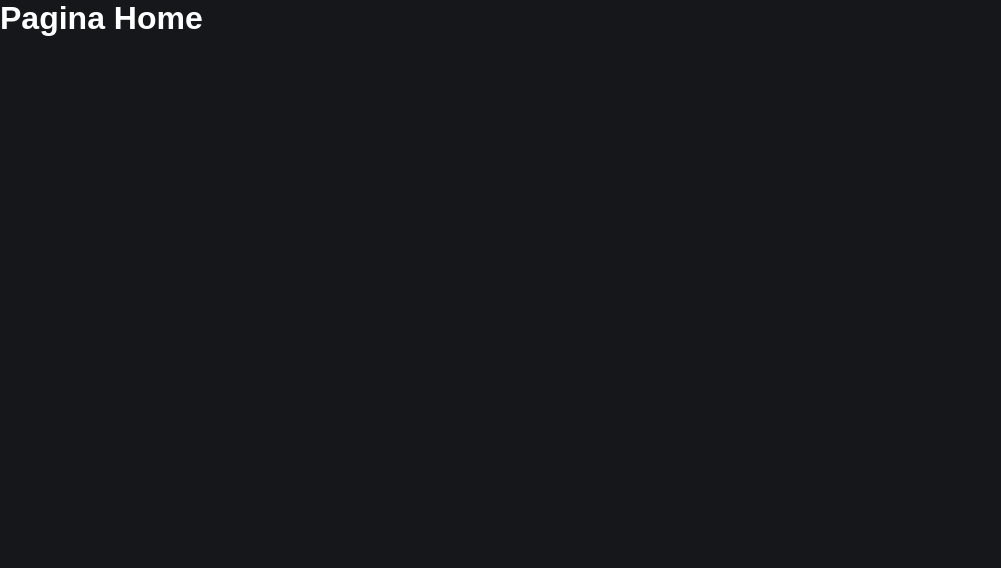
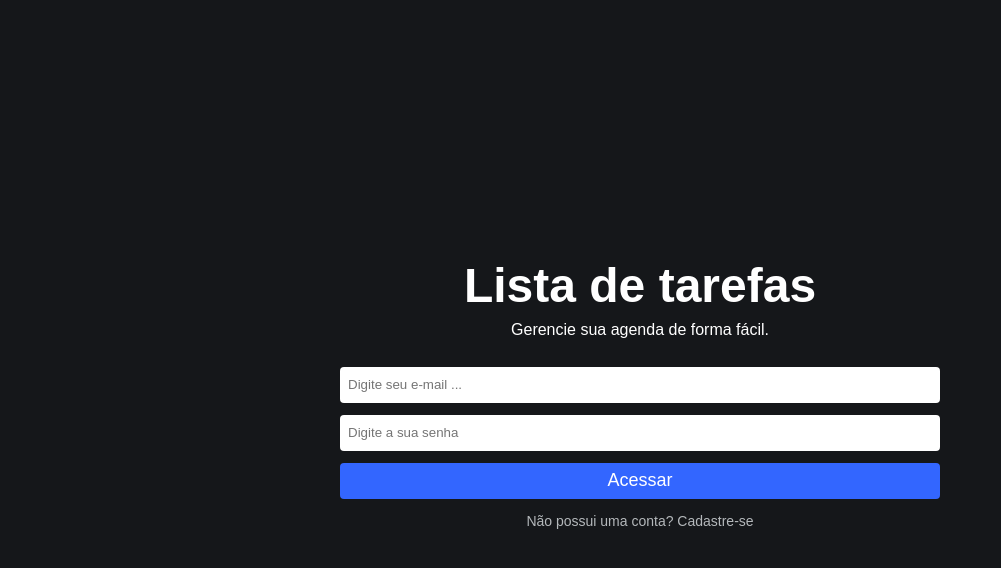
Before and after one commit to Hitiro/listatarefas, a React (Create React App) app: page / in a window 1280 px wide. Shown: the top 568 px of the page, without its empty margins (0-1001 px from the left). Built offline with nearby package versions, Linux system fonts and the light colour scheme.

Commit message:
feat: criando a pagina de registos"

```diff
--- a/src/pages/Home/home.css
+++ b/src/pages/Home/home.css
@@ -0,0 +1,56 @@
+.home-container{
+  display: flex;
+  flex-direction: column;
+  align-items: center;
+  justify-content: center;
+  height: 100vh;
+  width: 100%;
+}
+
+.home-container h1{
+  font-size: 48px;
+  margin-bottom: 8px;
+}
+
+.home-container span{
+  margin-bottom: 28px;
+}
+
+.form{
+  display: flex;
+  flex-direction: column;
+  width: 90%;
+  max-width: 600px;
+}
+
+.form input{
+  border: 0;
+  margin-bottom: 12px;
+  height: 36px;
+  border-radius: 4px;
+  padding: 0 8px;
+}
+
+.form button{
+  height: 36px;
+  border: 0;
+  border-radius: 4px;
+  background-color: #3366FF;
+  color: #FFF;
+  font-size: 18px;
+}
+
+.form textarea{
+  margin-bottom: 12px;
+  border: 0px;
+  height: 90px;
+  resize: none;
+  border-radius: 4px;
+}
+
+.button-link{
+  color: #b4b8bb;
+  text-decoration: none;
+  margin: 14px 0;
+  font-size: 14px;
+}
--- a/src/pages/Home/index.js
+++ b/src/pages/Home/index.js
@@ -1,7 +1,54 @@
+import { useEffect, useState } from 'react';
+import './home.css'
+
+import { Link } from 'react-router-dom'
+
 export default function Home() {
+  const [email, setEmail] = useState('');
+  const [password, setPassword] = useState('');
+
+  function handleLogin(e) {
+    e.preventDefault();
+
+    if (email !== '' && password !== '') {
+
+      alert("Teste");
+    } else {
+      alert("Preencha todos os campos");
+
+    }
+
+
+
+  }
+
   return (
-    <div>
-      <h1>Pagina Home</h1>
-    </div>
+    <div className="home-container">
+      <h1>Lista de tarefas</h1>
+      <span>Gerencie sua agenda de forma fácil.</span>
+
+      <form className="form" onSubmit={handleLogin}>
+        <input
+          type="text"
+          placeholder="Digite seu e-mail ..."
+          value={email}
+          onChange={(e) => setEmail(e.target.value)}
+        />
+        <input
+          autoComplete={false}
+          type="password"
+          placeholder="Digite a sua senha"
+          value={password}
+          onChange={(e) => setPassword(e.target.value)}
+        />
+
+        <button type="submit">Acessar</button>
+      </form>
+
+      <Link to="/register" className="button-link">
+        Não possui uma conta? Cadastre-se
+      </Link>
+
+    </div >
   )
 }
```
Also changed, not shown: 1 other file (tests, documents, lock files or other folders).
